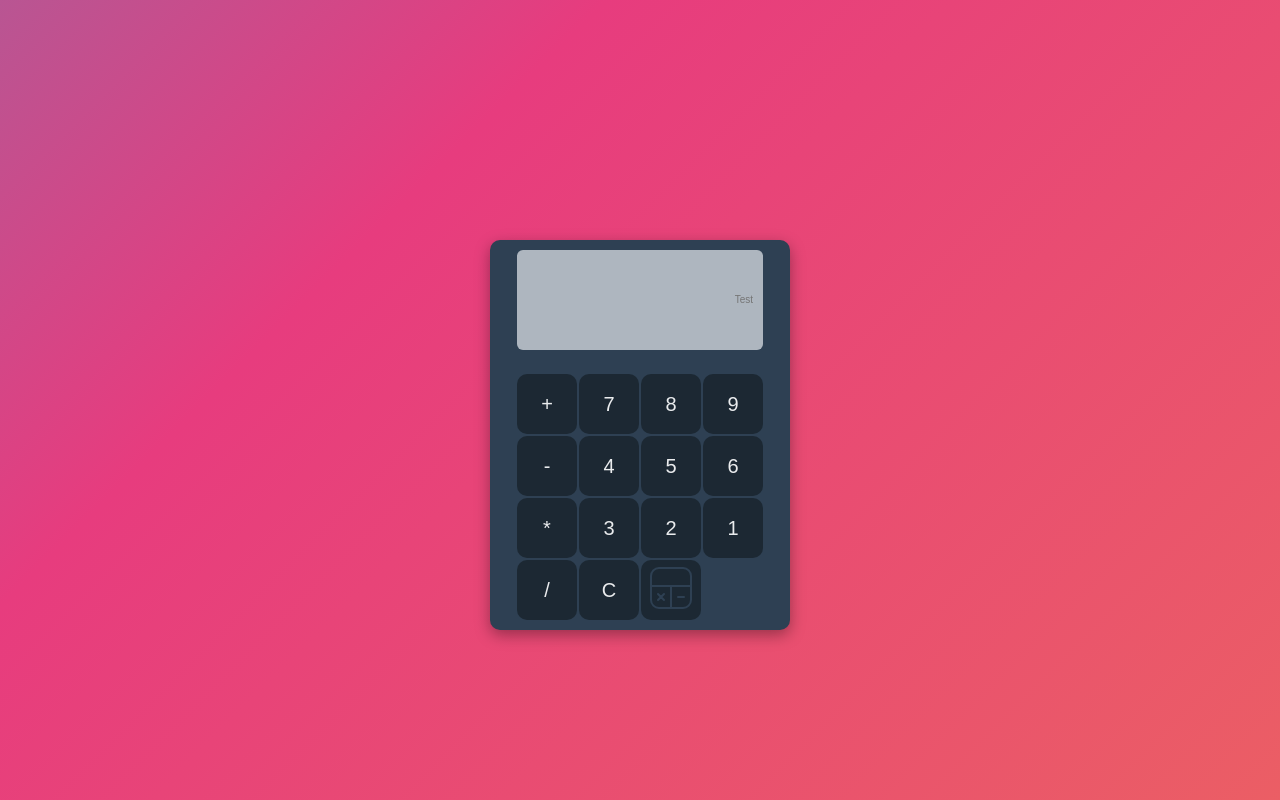
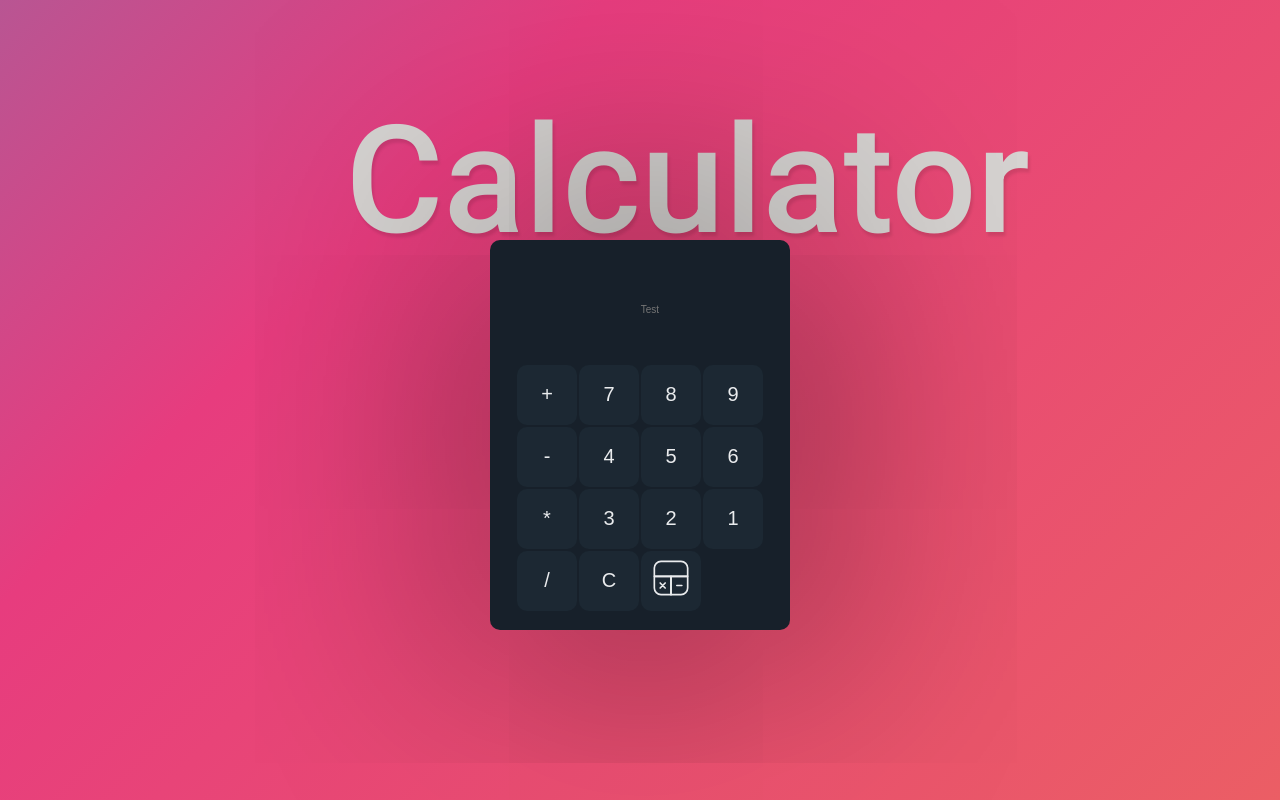
Before and after one commit to KanaMundra/Basic-Calculator, a plain HTML site: page index.html in a window 1280 px wide. Drawn offline with Linux system fonts and the light colour scheme.

Commit message:
Added Calculator text

```diff
--- a/index.html
+++ b/index.html
@@ -5,7 +5,9 @@
     <meta charset="UTF-8">
     <meta name="viewport" content="width=device-width, initial-scale=1.0">
     <title>Document</title>
-
+    <link rel="preconnect" href="https://fonts.googleapis.com">
+    <link rel="preconnect" href="https://fonts.gstatic.com" crossorigin>
+    <link href="https://fonts.googleapis.com/css2?family=Roboto:ital,wght@0,100;0,300;0,400;0,500;0,700;0,900;1,100;1,300;1,400;1,500;1,700;1,900&display=swap" rel="stylesheet">
 
     <link rel="stylesheet" href="style.css" />
 
@@ -14,8 +16,13 @@
 <body>
 
     <div class="d-flex flex-column justify-content-center w-100 h-100">
+
     <div class="main">
+        <div class="head">
+            <h1 class="calc">Calculator</h1>
+
         <input class="display" id="display" placeholder="Test" readonly/>
+
         <div class="buttons">
             <button onclick="appendTodisplay('+')">+</button>
             <button onclick="appendTodisplay('7')">7</button>
@@ -31,8 +38,9 @@
             <button onclick="appendTodisplay('1')">1</button>
             <button onclick="appendTodisplay('/')">/</button>
             <button onclick="appendTodisplay('C')">C</button>
-            <button onclick="appendTodisplayq('=')"><i class="ai-calculator"><svg xmlns="http://www.w3.org/2000/svg" width="" height="50" viewBox="0 0 24 24" fill="none" stroke="currentColor" stroke-width="1" stroke-linecap="round" stroke-linejoin="round" class="ai ai-Calculator"><path d="M2 6a4 4 0 0 1 4-4h12a4 4 0 0 1 4 4v5H2V6z"/><path d="M18.5 16.5h-3"/><path d="M12 11h10v7a4 4 0 0 1-4 4h-6V11z"/><path d="M12 11H2v7a4 4 0 0 0 4 4h6V11z"/><path d="M5.5 18L7 16.5m0 0L8.5 15M7 16.5L8.5 18M7 16.5L5.5 15"/></svg></i></button>
+            <button onclick="appendTodisplayq('=')"><i class="ai-calculator"><svg xmlns="http://www.w3.org/2000/svg" width="" height="40" viewBox="0 0 24 24" fill="none" stroke="currentColor" stroke-width="1" stroke-linecap="round" stroke-linejoin="round" class="ai ai-Calculator"><path d="M2 6a4 4 0 0 1 4-4h12a4 4 0 0 1 4 4v5H2V6z"/><path d="M18.5 16.5h-3"/><path d="M12 11h10v7a4 4 0 0 1-4 4h-6V11z"/><path d="M12 11H2v7a4 4 0 0 0 4 4h6V11z"/><path d="M5.5 18L7 16.5m0 0L8.5 15M7 16.5L8.5 18M7 16.5L5.5 15"/></svg></i></button>
         </div>
+    </div>
 
     </div>
 
--- a/style.css
+++ b/style.css
@@ -29,8 +29,9 @@ body{
     align-items: center;
     border: 2px;
     border-radius: 10px;
-    box-shadow: rgba(0, 0, 0, 0.35) 0px 5px 15px;
-    background-color: #2E4053;
+    box-shadow: rgba(0, 0, 0, 0.5) 4px 4px 500px 20px;
+    background-color: #17202A;
+
 }
 .display{
     max-width: 100%;
@@ -39,11 +40,12 @@ body{
     font-size: 15px;
     border: none;
     color: white;
-    background-color: #AEB6BF;
+    background-color: transparent;
     border-radius: 6px;
     text-align: right;
     padding: 10px;
     font-size: 10px;
+
 
 }
 .buttons{
@@ -67,9 +69,27 @@ button{
 
 .ai-calculator{
     align: center;
-    color: #2E4053;
+    color: #EAECEE;
 }
 
 button:hover{
-    background-color: #C0C0C0;
+    background-color: #273746;
 }
+.head{
+
+    text-shadow: horizontal-offset vertical-offset blur color;
+    text-shadow: 2px 4px 3px rgba(0,0,0,0.1);
+    color: rgb(214 211 209);
+
+}
+
+.calc{
+    font-family: "Roboto", sans-serif;
+    font-weight: 500;
+    font-style: normal;
+    font-size: 150px;
+    position: absolute;
+    top: -1%;
+    left: 27%;
+    z-index: -1;
+}
```
